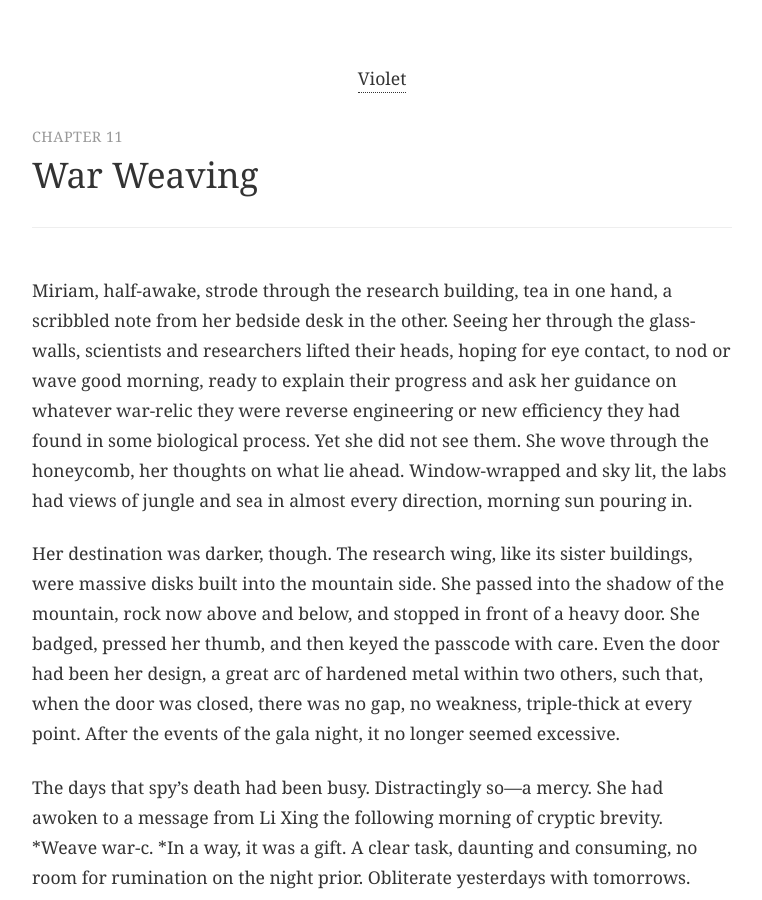
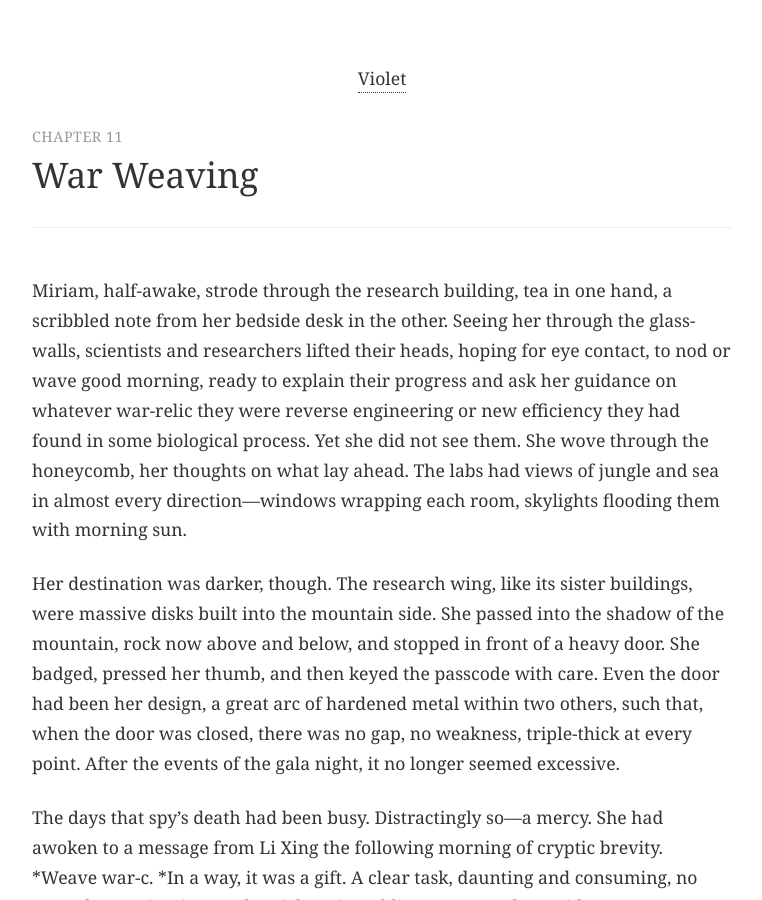
Before and after one commit to kmunki/kmunki.github.io, a Jekyll site: the page built from _fiction/violet/029-chapter-11.md, in a window 1280 px wide and 900 px high. Shown: the whole window, without its empty margins (258-1020 px from the left). Built offline with Jekyll 4.4.1, drawn with Linux system fonts in a browser that asks for light colours; some of the changed text lies outside the part shown.

Commit message:
Polish Ch 11: Structure, precision & grammar
Applied 3 improvements: opening flow, bioweaver clarity, hyphenation

Full review in PR.

🤖 Generated with Claude Code
Co-Authored-By: Claude <noreply@anthropic.com>

```diff
--- a/_fiction/violet/029-chapter-11.md
+++ b/_fiction/violet/029-chapter-11.md
@@ -7,7 +7,7 @@ permalink: /fiction/violet/chapter-11/
 act: 2
 date: November 02, 2025
 ---
-Miriam, half-awake, strode through the research building, tea in one hand, a scribbled note from her bedside desk in the other. Seeing her through the glass-walls, scientists and researchers lifted their heads, hoping for eye contact, to nod or wave good morning, ready to explain their progress and ask her guidance on whatever war-relic they were reverse engineering or new efficiency they had found in some biological process. Yet she did not see them. She wove through the honeycomb, her thoughts on what lie ahead. Window-wrapped and sky lit, the labs had views of jungle and sea in almost every direction, morning sun pouring in.
+Miriam, half-awake, strode through the research building, tea in one hand, a scribbled note from her bedside desk in the other. Seeing her through the glass-walls, scientists and researchers lifted their heads, hoping for eye contact, to nod or wave good morning, ready to explain their progress and ask her guidance on whatever war-relic they were reverse engineering or new efficiency they had found in some biological process. Yet she did not see them. She wove through the honeycomb, her thoughts on what lay ahead. The labs had views of jungle and sea in almost every direction—windows wrapping each room, skylights flooding them with morning sun.
 
 Her destination was darker, though. The research wing, like its sister buildings, were massive disks built into the mountain side. She passed into the shadow of the mountain, rock now above and below, and stopped in front of a heavy door. She badged, pressed her thumb, and then keyed the passcode with care. Even the door had been her design, a great arc of hardened metal within two others, such that, when the door was closed, there was no gap, no weakness, triple-thick at every point. After the events of the gala night, it no longer seemed excessive.
 
@@ -43,7 +43,7 @@ Before her, the bioweaver. Hundreds of its predecessors sat on factory floors, c
 
 Two warning lights lit on the wall, a hiss, a peeling, and a mechanical thud as the door of the lab airlock swung open. Li Xing rolled out.
 
-“Ah good, you’re both here. Miriam you’re a once in ten generations mind. I’m not surprised,” said Li Xing, “but I am amazed. ”
+"Ah good, you're both here. Miriam you're a once-in-ten-generations mind. I'm not surprised," said Li Xing, "but I am amazed. "
 
 “I presume the carapace took then?”
 
```
Also changed, not shown: other parts of _fiction/violet/029-chapter-11.md (+1 -1 lines).
